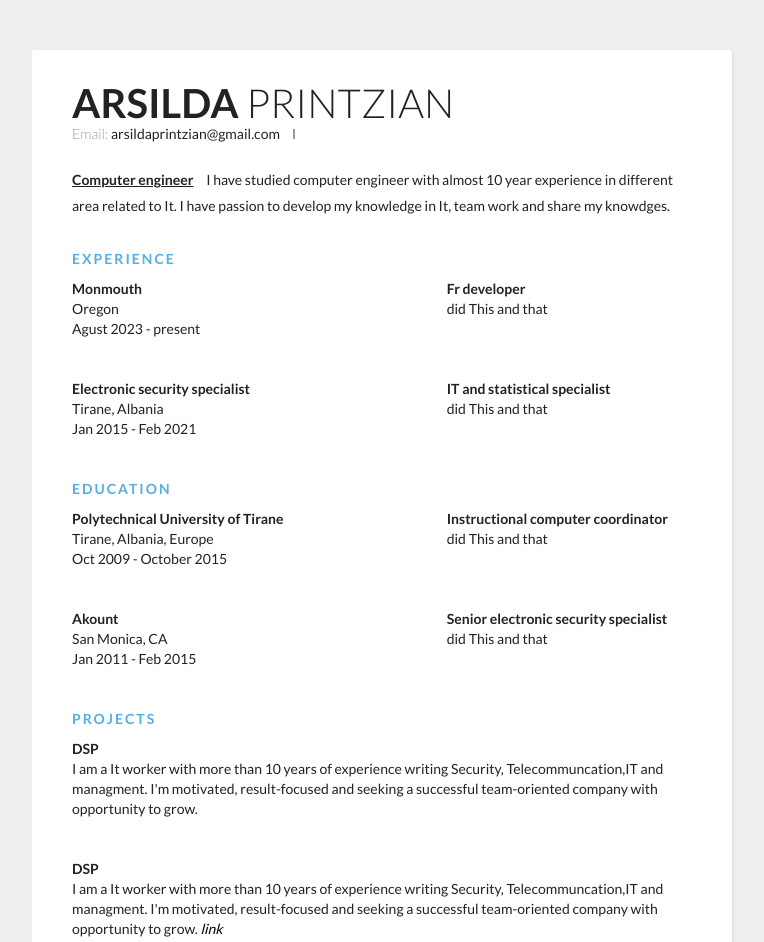
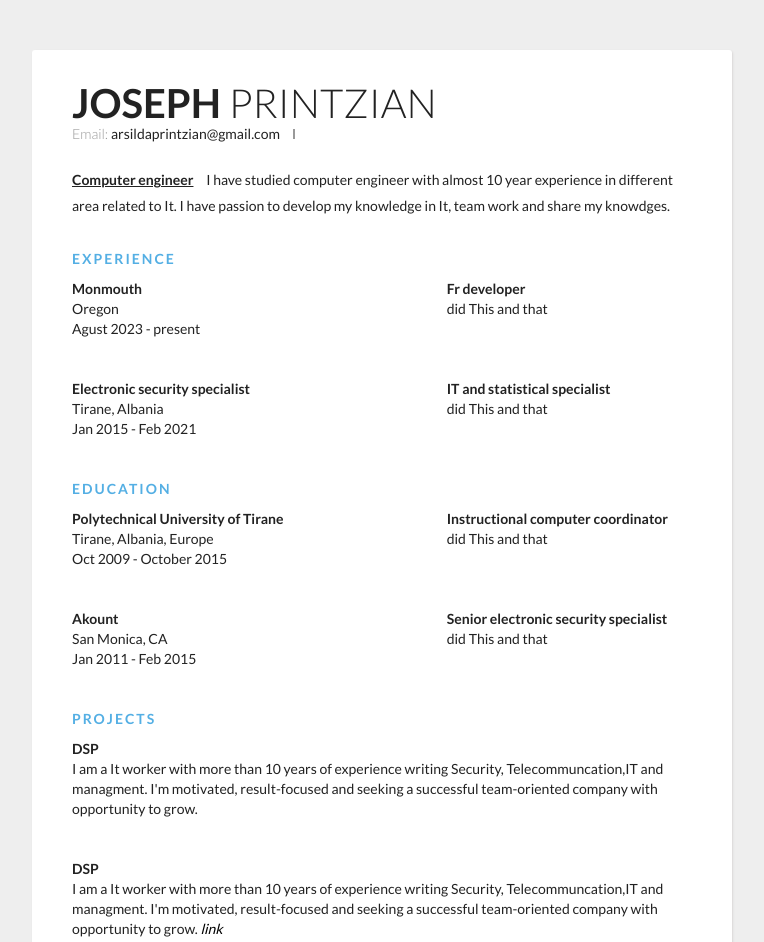
Before and after one commit to printziana/testreume1, a plain HTML site: page index.html in a window 1280 px wide. Shown: the top 942 px of the page, without its empty margins (258-1022 px from the left). Drawn offline with Linux system fonts and the light colour scheme.

Commit message:
'changes'

```diff
--- a/index.html
+++ b/index.html
@@ -20,7 +20,7 @@
 <div class="container">
   <div class="header">
     <div class="full-name">
-      <span class="first-name">Arsilda</span>
+      <span class="first-name">Joseph</span>
       <span class="last-name">Printzian</span>
     </div>
     <div class="contact-info">
```
